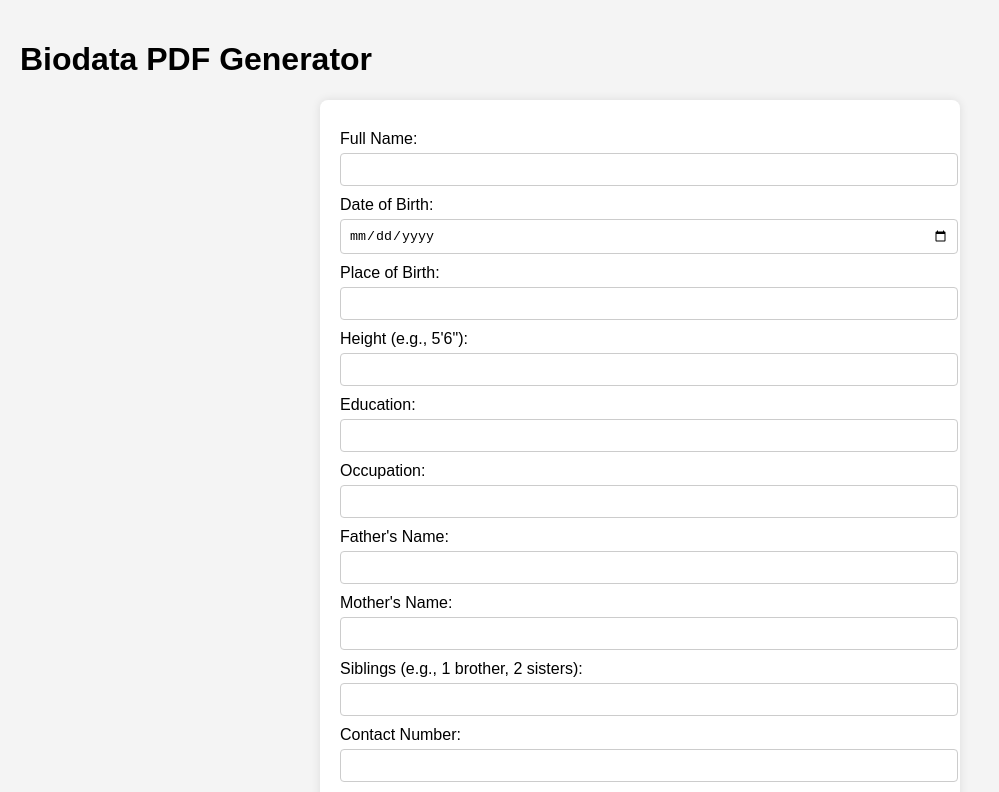
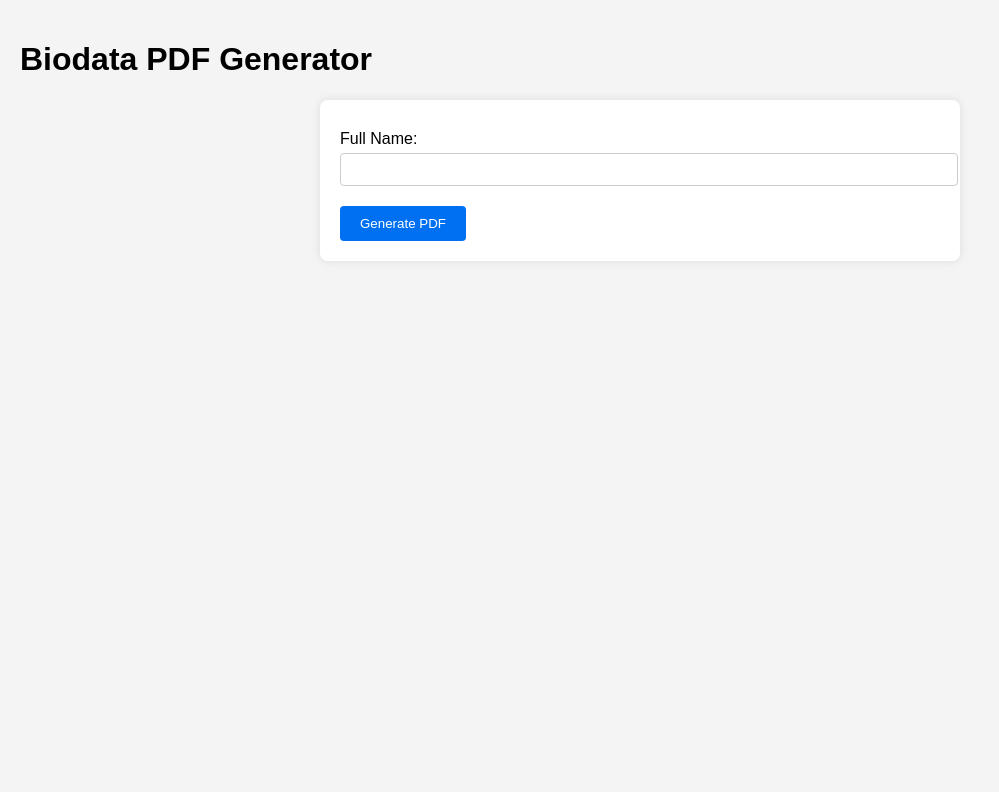
Before and after one commit to Darshan-Paliwal/Biodata_Builder, a Next.js app: page / in a window 1280 px wide. Shown: the top 792 px of the page, without its empty margins (0-999 px from the left). Built offline with nearby package versions, Linux system fonts and the light colour scheme.

Commit message:
Update page.tsx

```diff
--- a/app/page.tsx
+++ b/app/page.tsx
@@ -3,36 +3,22 @@
 import { useState } from "react";
 
 export default function Home() {
-  const [formData, setFormData] = useState({
-    name: "",
-    dob: "",
-    placeOfBirth: "",
-    height: "",
-    education: "",
-    occupation: "",
-    fatherName: "",
-    motherName: "",
-    siblings: "",
-    contact: "",
-    address: "",
-  });
+  const [formData, setFormData] = useState({ name: "" });
   const [loading, setLoading] = useState(false);
 
-  const handleChange = (e: React.ChangeEvent<HTMLInputElement | HTMLTextAreaElement>) => {
-    setFormData({ ...formData, [e.target.name]: e.target.value });
+  const handleChange = (e: React.ChangeEvent<HTMLInputElement>) => {
+    setFormData({ name: e.target.value });
   };
 
   const handleSubmit = async (e: React.FormEvent) => {
     e.preventDefault();
     setLoading(true);
 
-    const data = { ...formData }; // No photo included
-
     try {
       const response = await fetch("/api/generate-pdf", {
         method: "POST",
         headers: { "Content-Type": "application/json" },
-        body: JSON.stringify(data),
+        body: JSON.stringify(formData),
       });
 
       if (!response.ok) {
@@ -62,37 +48,6 @@ export default function Home() {
       <form onSubmit={handleSubmit}>
         <label>Full Name:</label>
         <input type="text" name="name" value={formData.name} onChange={handleChange} required />
-
-        <label>Date of Birth:</label>
-        <input type="date" name="dob" value={formData.dob} onChange={handleChange} required />
-
-        <label>Place of Birth:</label>
-        <input type="text" name="placeOfBirth" value={formData.placeOfBirth} onChange={handleChange} />
-
-        <label>Height (e.g., 5'6"):</label>
-        <input type="text" name="height" value={formData.height} onChange={handleChange} />
-
-        <label>Education:</label>
-        <input type="text" name="education" value={formData.education} onChange={handleChange} />
-
-        <label>Occupation:</label>
-        <input type="text" name="occupation" value={formData.occupation} onChange={handleChange} />
-
-        <label>Father's Name:</label>
-        <input type="text" name="fatherName" value={formData.fatherName} onChange={handleChange} />
-
-        <label>Mother's Name:</label>
-        <input type="text" name="motherName" value={formData.motherName} onChange={handleChange} />
-
-        <label>Siblings (e.g., 1 brother, 2 sisters):</label>
-        <input type="text" name="siblings" value={formData.siblings} onChange={handleChange} />
-
-        <label>Contact Number:</label>
-        <input type="tel" name="contact" value={formData.contact} onChange={handleChange} />
-
-        <label>Address:</label>
-        <textarea name="address" value={formData.address} onChange={handleChange} />
-
         <button type="submit" disabled={loading}>
           {loading ? "Generating..." : "Generate PDF"}
         </button>
```
